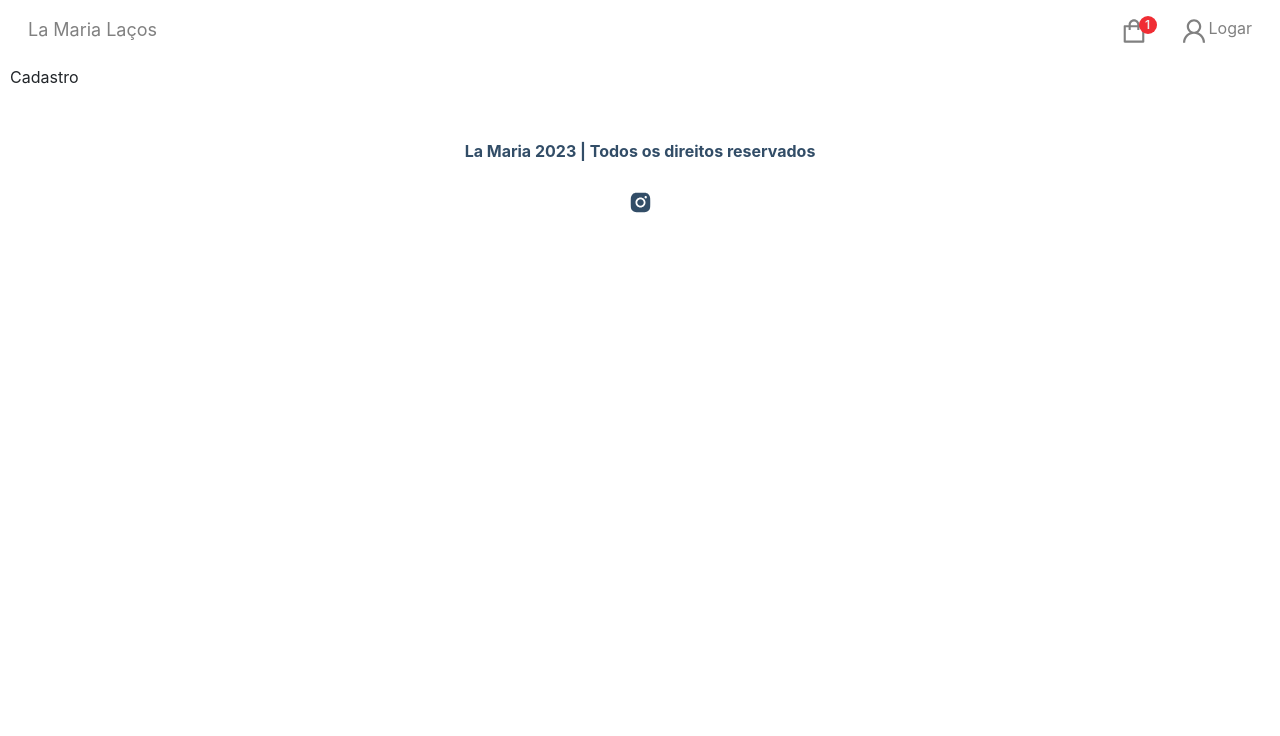
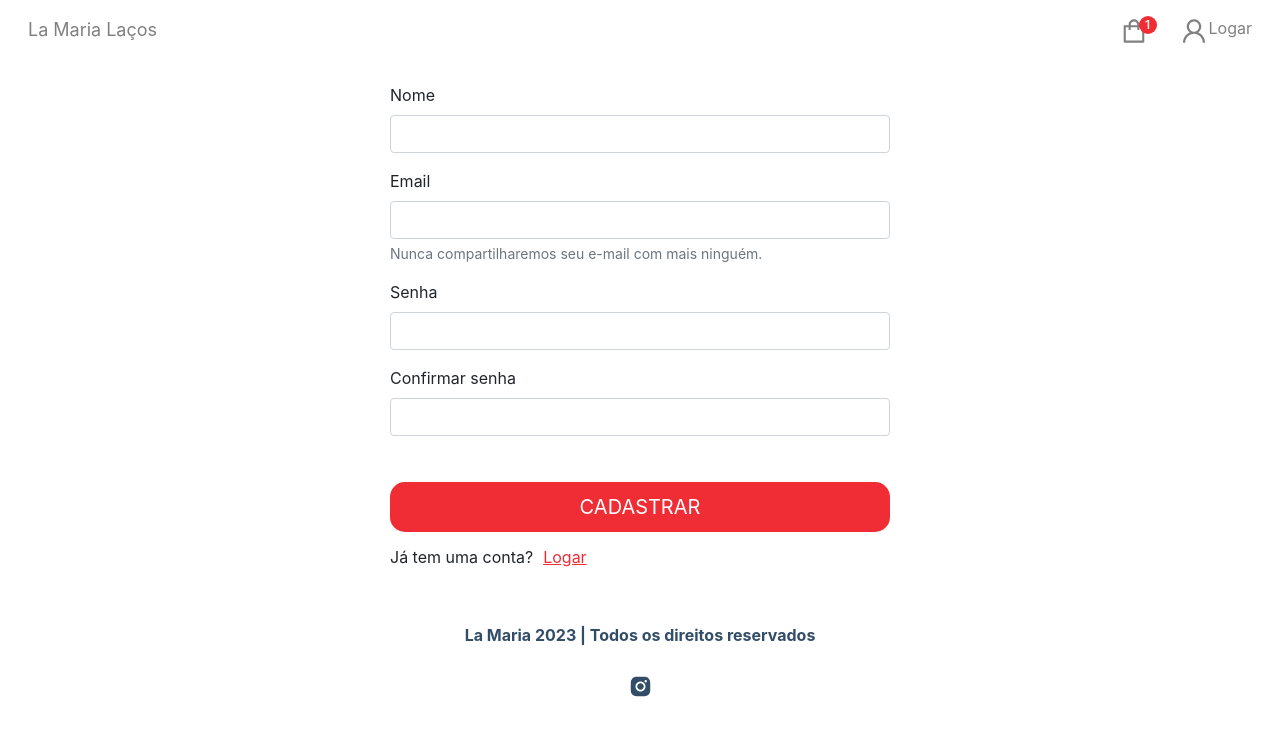
Before and after one commit to TierryBr/Ecommerce-la-maria, a Next.js app: page /register in a window 1280 px wide. Shown: the top 736 px of the page. Built offline with nearby package versions, Linux system fonts and the light colour scheme; no server answers.

Commit message:
[main] - Adding user registration

```diff
--- a/package.json
+++ b/package.json
@@ -31,6 +31,7 @@
     "typescript": "4.9.5"
   },
   "devDependencies": {
-    "@babel/preset-react": "^7.18.6"
+    "@babel/preset-react": "^7.18.6",
+    "@types/bcrypt": "^5.0.0"
   }
 }
--- /dev/null
+++ b/src/pages/api/auth/register.tsx
@@ -0,0 +1,45 @@
+import type { NextApiRequest, NextApiResponse } from 'next';
+import connectDB from '@/utils/connectionDB';
+import Users from '../../../models/user';
+import validation from '@/utils/validation';
+import bcrypt from 'bcrypt';
+
+connectDB();
+
+export default async (req: NextApiRequest, res: NextApiResponse) => {
+  switch (req.method) {
+    case 'POST':
+      await register(req, res);
+      break;
+  }
+};
+
+const register = async (req: NextApiRequest, res: NextApiResponse) => {
+  {
+    try {
+      const { name, email, password, cf_password } = req.body;
+
+      const errMsg = await validation({ name, email, password, cf_password });
+      if (errMsg) return res.status(400).json({ error: errMsg });
+
+      const user = await Users.findOne({ email });
+      if (user)
+        return res
+          .status(400)
+          .json({ error: 'Este email já está cadastrado.' });
+
+      const passwordHash = await bcrypt.hash(password, 10);
+
+      const newUser = new Users({
+        name,
+        email,
+        password: passwordHash,
+        cf_password,
+      });
+      await newUser.save();
+      res.json({ msg: 'Usuário cadastrado!' });
+    } catch (error: any) {
+      return res.status(500).json({ error: error.message });
+    }
+  }
+};
--- a/src/pages/register.tsx
+++ b/src/pages/register.tsx
@@ -1,7 +1,122 @@
-import React from 'react';
+import React, { useState } from 'react';
+import Head from 'next/head';
+import Link from 'next/link';
+import toast, { Toaster } from 'react-hot-toast';
+import validation from '@/utils/validation';
+import { postData } from '@/utils/fetchData';
+
+export interface userDataProps {
+  name: string;
+  email: string;
+  password: string;
+  cf_password: string;
+}
 
 const Register = () => {
-  return <div>Cadastro</div>;
+  const initialState = { name: '', email: '', password: '', cf_password: '' };
+  const [userData, setUserData] = useState(initialState);
+  const { name, email, password, cf_password } = userData;
+
+  const handleChangeInput = (e: any) => {
+    const { name, value } = e.target;
+    setUserData({ ...userData, [name]: value });
+  };
+
+  const handleSubmit = async (e: any) => {
+    e.preventDefault();
+    const errorMsg = validation({ name, email, password, cf_password });
+    if (errorMsg) return toast.error(errorMsg);
+
+    const response = await postData('auth/register', userData);
+
+    if (response.error) return toast.error(response.error);
+
+    return toast.success(response.msg, { duration: 5000 });
+  };
+
+  return (
+    <div>
+      <Head>
+        <title>Cadastro</title>
+      </Head>
+
+      <Toaster />
+
+      <form
+        className="mx-auto my-4"
+        style={{ maxWidth: '500px' }}
+        onSubmit={handleSubmit}
+      >
+        <div className="mb-3">
+          <label htmlFor="name" className="form-label">
+            Nome
+          </label>
+          <input
+            type="text"
+            className="form-control"
+            id="name"
+            aria-describedby="emailHelp"
+            name="name"
+            value={name}
+            onChange={handleChangeInput}
+          />
+        </div>
+        <div className="mb-3">
+          <label htmlFor="exampleInputEmail1" className="form-label">
+            Email
+          </label>
+          <input
+            type="email"
+            className="form-control"
+            id="exampleInputEmail1"
+            aria-describedby="emailHelp"
+            name="email"
+            value={email}
+            onChange={handleChangeInput}
+          />
+          <div id="emailHelp" className="form-text">
+            Nunca compartilharemos seu e-mail com mais ninguém.
+          </div>
+        </div>
+        <div className="mb-3">
+          <label htmlFor="exampleInputPassword1" className="form-label">
+            Senha
+          </label>
+          <input
+            type="password"
+            className="form-control"
+            id="exampleInputPassword1"
+            name="password"
+            value={password}
+            onChange={handleChangeInput}
+          />
+        </div>
+        <div className="mb-3">
+          <label htmlFor="exampleInputPassword2" className="form-label">
+            Confirmar senha
+          </label>
+          <input
+            type="password"
+            className="form-control"
+            id="exampleInputPassword2"
+            name="cf_password"
+            value={cf_password}
+            onChange={handleChangeInput}
+          />
+        </div>
+
+        <button type="submit" className="btn_login">
+          Cadastrar
+        </button>
+        <p className="my-2">
+          Já tem uma conta?
+          <Link href="/signin" className="link_register">
+            Logar
+          </Link>
+        </p>
+      </form>
+    </div>
+  );
 };
 
 export default Register;
--- a/src/pages/signin.tsx
+++ b/src/pages/signin.tsx
@@ -6,7 +6,7 @@ const Signin = () => {
   return (
     <div>
       <Head>
-        <title>Login</title>
+        <title>Entrar</title>
       </Head>
 
       <form className="mx-auto my-4" style={{ maxWidth: '500px' }}>
--- /dev/null
+++ b/src/utils/fetchData.tsx
@@ -0,0 +1,76 @@
+const baseUrl = process.env.NEXT_PUBLIC_BASE_URL;
+import { userDataProps } from '@/pages/register';
+
+export const getData = async (url: string, token: string) => {
+  const res = await fetch(`${baseUrl}/api/${url}`, {
+    method: 'GET',
+    headers: {
+      Authorization: token,
+    },
+  });
+  const data = await res.json();
+  return data;
+};
+
+export const postData = async (
+  url: string,
+  post: userDataProps,
+  token?: string
+) => {
+  const res = await fetch(`${baseUrl}/api/${url}`, {
+    method: 'POST',
+    headers: {
+      'Content-Type': 'application/json',
+      Authorization: token,
+    },
+    body: JSON.stringify(post),
+  });
+  const data = await res.json();
+  return data;
+};
+
+export const putData = async (
+  url: string,
+  post: userDataProps,
+  token: string
+) => {
+  const res = await fetch(`${baseUrl}/api/${url}`, {
+    method: 'PUT',
+    headers: {
+      'Content-Type': 'application/json',
+      Authorization: token,
+    },
+    body: JSON.stringify(post),
+  });
+  const data = await res.json();
+  return data;
+};
+
+export const patchData = async (
+  url: string,
+  post: userDataProps,
+  token: string
+) => {
+  const res = await fetch(`${baseUrl}/api/${url}`, {
+    method: 'PATCH',
+    headers: {
+      'Content-Type': 'application/json',
+      Authorization: token,
+    },
+    body: JSON.stringify(post),
+  });
+  const data = await res.json();
+  return data;
+};
+
+export const deleteData = async (url: string, token: string) => {
+  const res = await fetch(`${baseUrl}/api/${url}`, {
+    method: 'DELETE',
+    headers: {
+      'Content-Type': 'application/json',
+      Authorization: token,
+    },
+  });
+  const data = await res.json();
+  return data;
+};
--- /dev/null
+++ b/src/utils/validation.tsx
@@ -0,0 +1,20 @@
+import { userDataProps } from '@/pages/register';
+
+const validation = ({ name, email, password, cf_password }: userDataProps) => {
+  if (!name || !email || !password)
+    return 'Por favor adicione todos os campos.';
+
+  if (!validateEmail(email)) return 'Email inválido.';
+
+  if (password.length < 6) return 'A senha deve conter mais de 6 caracteres.';
+
+  if (password !== cf_password) return 'As senhas não coincidem.';
+};
+
+const validateEmail = (email: string) => {
+  return email.match(
+    /^(([^<>()[\]\\.,;:\s@\"]+(\.[^<>()[\]\\.,;:\s@\"]+)*)|(\".+\"))@((\[[0-9]{1,3}\.[0-9]{1,3}\.[0-9]{1,3}\.[0-9]{1,3}\])|(([a-zA-Z\-0-9]+\.)+[a-zA-Z]{2,}))$/
+  );
+};
+
+export default validation;
```
Also changed, not shown: src/models/user.tsx (added, +38 -0 lines), src/utils/connectionDB.tsx (added, +14 -0 lines), 1 other file (tests, documents, lock files or other folders).
